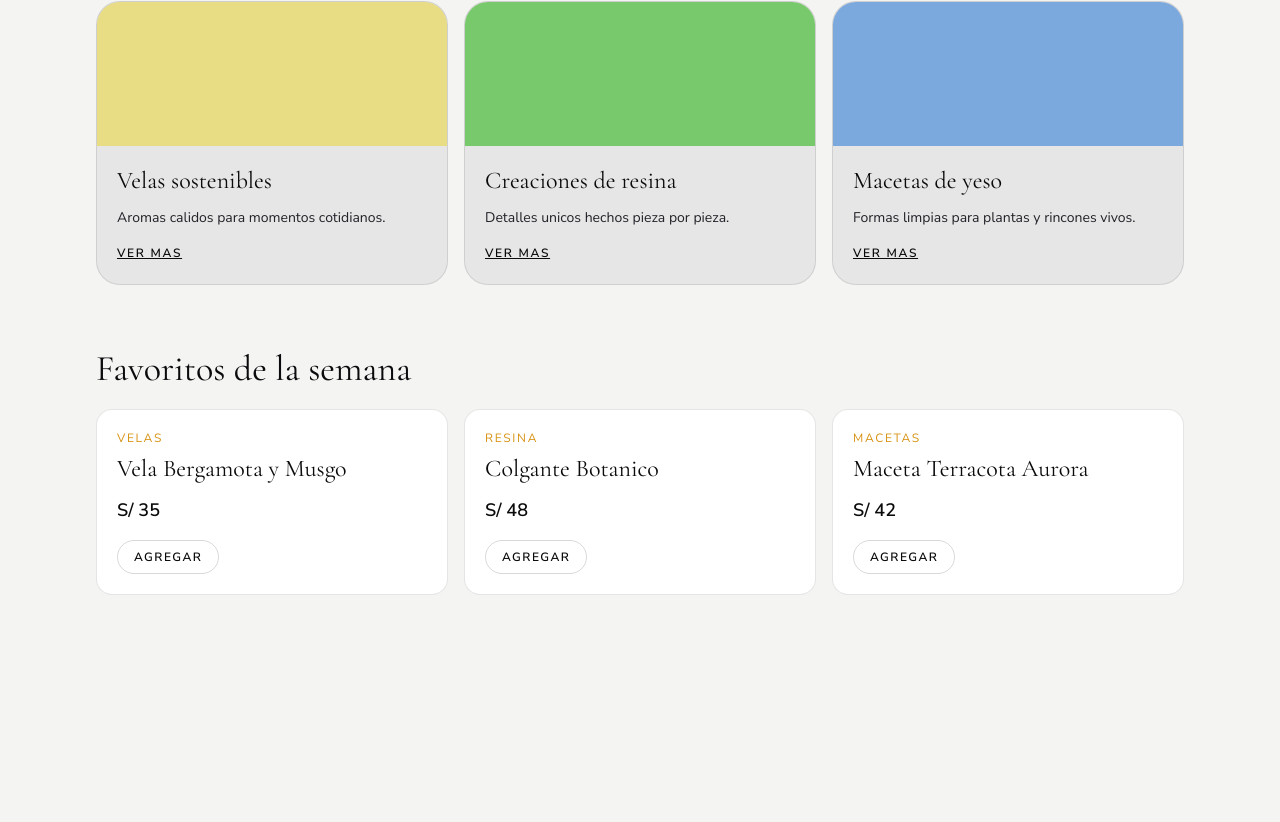
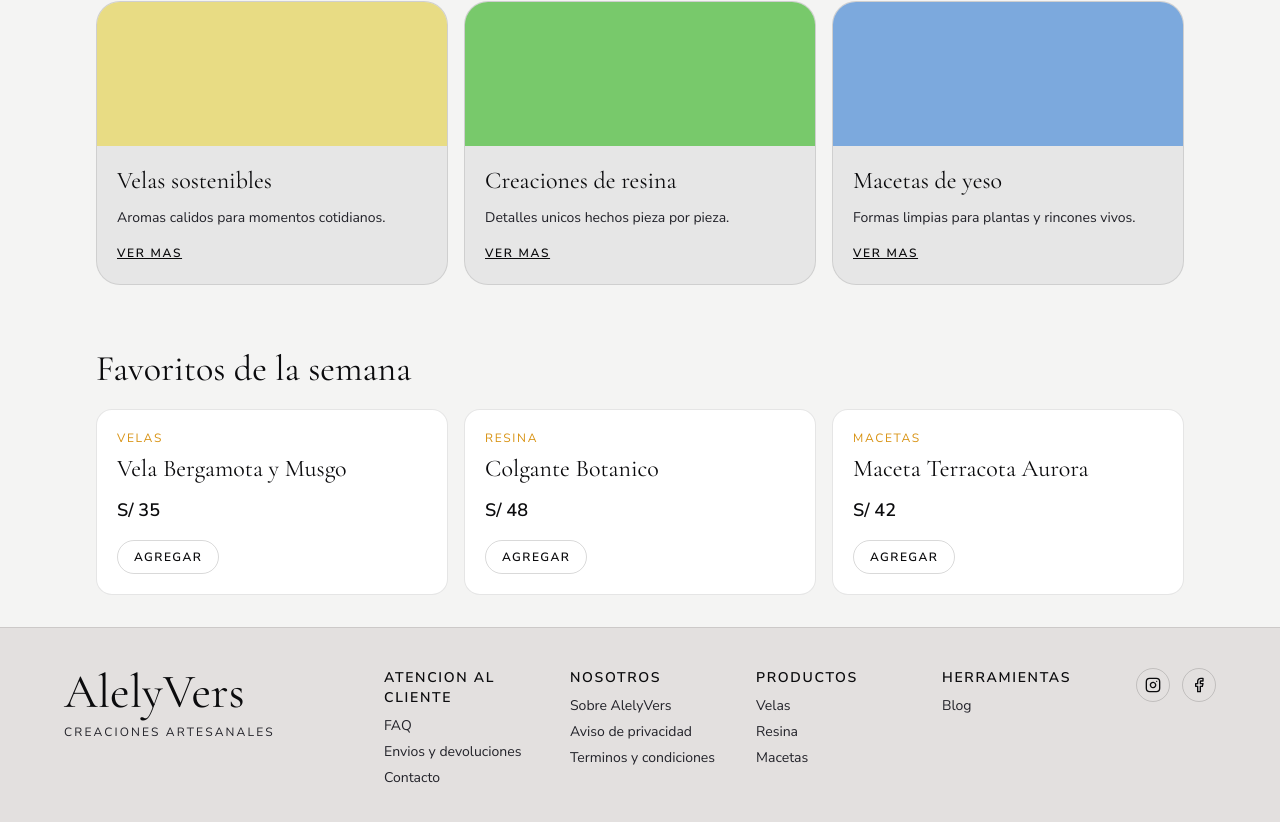
Before and after one commit to SamuelSanchez17/alelyvers-web, a Next.js app: page / in a window 1280 px wide. Shown: the part 720-1542 px from the top of the page. Before the commit the page ends 1347 px from the top, so only its background shows below. Built offline with nearby package versions, Linux system fonts and the light colour scheme.

Commit message:
feat: add footer section with social links

```diff
--- a/src/domains/content/data/home-content.ts
+++ b/src/domains/content/data/home-content.ts
@@ -53,4 +53,45 @@ export const homeContent: HomeContent = {
       category: "Macetas",
     },
   ],
+  footer: {
+    seenOn: ["AD", "Destino Central", "Elle Decor", "Revista 192"],
+    newsletterTitle: "Suscribete para recibir tips y promociones artesanales",
+    newsletterPlaceholder: "Tu correo electronico",
+    newsletterCtaLabel: "Suscribirme",
+    socialHandle: "@alelyvers",
+    columns: [
+      {
+        title: "Atencion al cliente",
+        links: [
+          { label: "FAQ", href: "/faq" },
+          { label: "Envios y devoluciones", href: "/envios" },
+          { label: "Contacto", href: "/contacto" },
+        ],
+      },
+      {
+        title: "Nosotros",
+        links: [
+          { label: "Sobre AlelyVers", href: "/sobre-nosotros" },
+          { label: "Aviso de privacidad", href: "/privacidad" },
+          { label: "Terminos y condiciones", href: "/terminos" },
+        ],
+      },
+      {
+        title: "Productos",
+        links: [
+          { label: "Velas", href: "/velas" },
+          { label: "Resina", href: "/resina" },
+          { label: "Macetas", href: "/macetas" },
+        ],
+      },
+      {
+        title: "Herramientas",
+        links: [{ label: "Blog", href: "/blog" }],
+      },
+    ],
+    socialLinks: [
+      { label: "Instagram", href: "https://instagram.com/alelyvers" },
+      { label: "Facebook", href: "https://www.facebook.com/profile.php?id=61580853162022" },
+    ],
+  },
 };
--- a/src/domains/content/ui/home-page.tsx
+++ b/src/domains/content/ui/home-page.tsx
@@ -1,4 +1,5 @@
 import Link from "next/link";
+import { Facebook, Instagram } from "lucide-react";
 import { homeContent } from "../data/home-content";
 
 const collectionToneClass: Record<string, string> = {
@@ -8,6 +9,11 @@ const collectionToneClass: Record<string, string> = {
 };
 
 export function HomePage() {
+  const socialIcons = {
+    Instagram: Instagram,
+    Facebook: Facebook,
+  };
+
   return (
     <div className="bg-[var(--brand-mist-50)] text-[var(--brand-ink-900)]">
       <header className="sticky top-0 z-20 border-b border-black/10 bg-[var(--brand-mist-100)]/90 backdrop-blur">
@@ -105,7 +111,56 @@ export function HomePage() {
             ))}
           </div>
         </section>
+
       </main>
+
+      <footer className="border-t border-black/10 bg-[#e3e0df] px-5 py-10 md:px-8">
+        <div className="mx-auto grid w-full max-w-6xl gap-8 md:grid-cols-[1.2fr_3fr_auto]">
+          <div>
+            <p className="font-display text-5xl leading-none">AlelyVers</p>
+            <p className="mt-2 text-xs uppercase tracking-[0.18em] text-[var(--brand-ink-700)]">
+              Creaciones artesanales
+            </p>
+          </div>
+
+          <div className="grid gap-6 sm:grid-cols-2 lg:grid-cols-4">
+            {homeContent.footer.columns.map((column) => (
+              <div key={column.title} className="space-y-2">
+                <p className="text-sm font-semibold uppercase tracking-[0.12em]">{column.title}</p>
+                <ul className="space-y-1.5 text-sm text-[var(--brand-ink-700)]">
+                  {column.links.map((link) => (
+                    <li key={link.label}>
+                      <Link className="hover:text-[var(--brand-ink-900)] hover:underline" href={link.href}>
+                        {link.label}
+                      </Link>
+                    </li>
+                  ))}
+                </ul>
+              </div>
+            ))}
+          </div>
+
+          <div className="flex items-start gap-3">
+            {homeContent.footer.socialLinks.map((item) => {
+              const Icon = socialIcons[item.label as keyof typeof socialIcons];
+              if (!Icon) return null;
+
+              return (
+                <Link
+                  key={item.label}
+                  href={item.href}
+                  target="_blank"
+                  rel="noreferrer"
+                  aria-label={item.label}
+                  className="rounded-full border border-black/15 p-2 transition-colors hover:bg-[var(--brand-mist-100)]"
+                >
+                  <Icon size={16} />
+                </Link>
+              );
+            })}
+          </div>
+        </div>
+      </footer>
     </div>
   );
 }
```
Also changed, not shown: src/domains/content/types/home.ts (+21 -0 lines).
